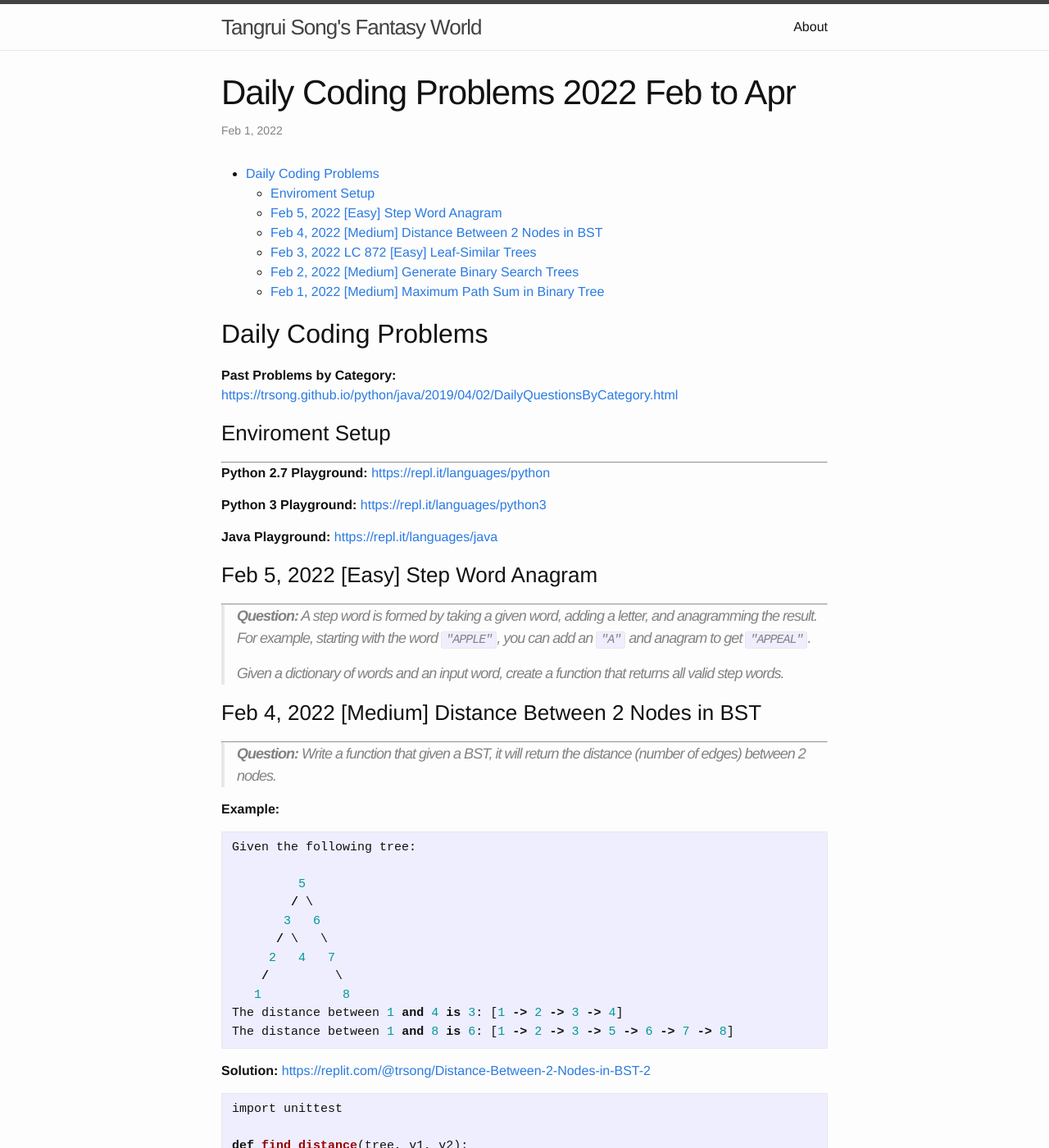
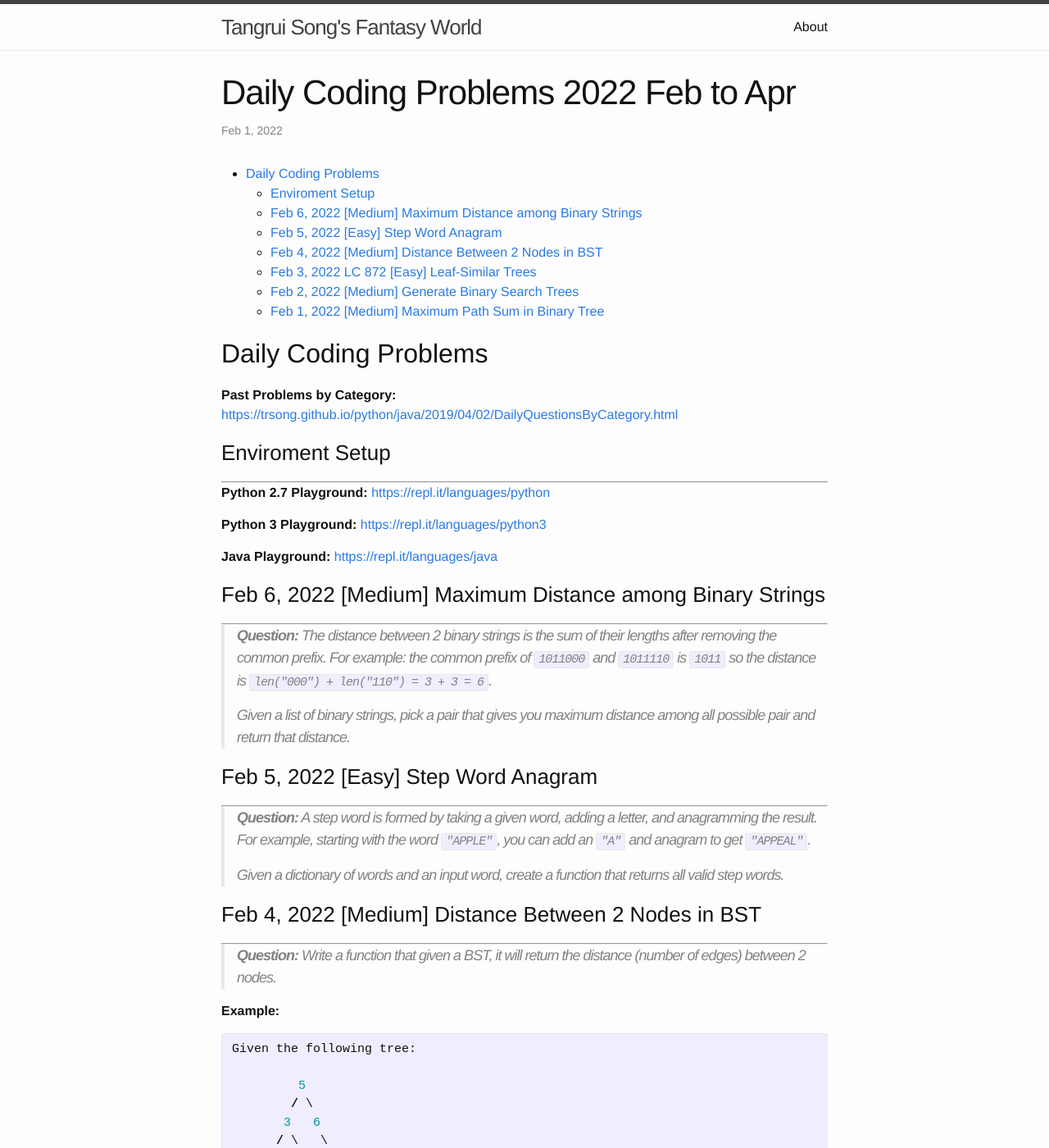
Before and after one commit to trsong/trsong.github.io, a Jekyll site: the page built from _posts/2022-02-01-DailyQuestionsFeb.md, in a window 1280 px wide and 1400 px high. Shown: the whole window at 82% size. Built offline with Jekyll 4.4.1, drawn with Linux system fonts in a browser that asks for light colours.

Commit message:
Add Feb 6 question.

```diff
--- a/_posts/2022-02-01-DailyQuestionsFeb.md
+++ b/_posts/2022-02-01-DailyQuestionsFeb.md
@@ -20,6 +20,12 @@ categories: Python/Java
 
 **Java Playground:** [https://repl.it/languages/java](https://repl.it/languages/java)
 
+
+### Feb 6, 2022  \[Medium\] Maximum Distance among Binary Strings
+---
+> **Question:** The distance between 2 binary strings is the sum of their lengths after removing the common prefix. For example: the common prefix of `1011000` and `1011110` is `1011` so the distance is `len("000") + len("110") = 3 + 3 = 6`.
+>
+> Given a list of binary strings, pick a pair that gives you maximum distance among all possible pair and return that distance.
 
 
 ### Feb 5, 2022 \[Easy\] Step Word Anagram
```
